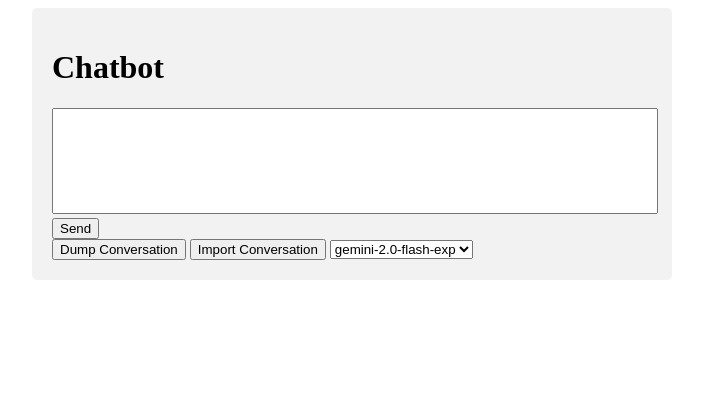
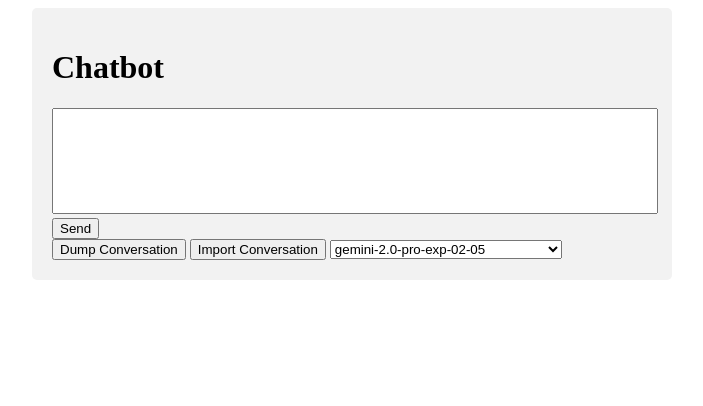
Before and after one commit to ryao/gemini-chat, a Flask app: page / in a window 1280 px wide. Shown: the top 406 px of the page, without its empty margins (288-991 px from the left). Run offline with Flask 3, Linux system fonts and the light colour scheme.

Commit message:
Add more models

```diff
--- a/templates/index.html
+++ b/templates/index.html
@@ -362,9 +362,12 @@
         <button id="import-btn">Import Conversation</button>
         <select id="model-select">
         <option value="gemini-1.5-flash">gemini-1.5-flash</option>
+        <option value="gemini-1.5-flash-8b">gemini-1.5-flash-8b</option>
         <option value="gemini-1.5-pro">gemini-1.5-pro</option>
-        <option value="gemini-1.5-flash-8b">gemini-1.5-flash-8b</option>
-        <option value="gemini-2.0-flash-exp" selected>gemini-2.0-flash-exp</option>
+        <option value="gemini-2.0-flash">gemini-2.0-flash</option>
+        <option value="gemini-2.0-flash-lite-preview-02-05">gemini-2.0-flash-lite-preview-02-05</option>
+        <option value="gemini-2.0-flash-thinking-exp-01-21">gemini-2.0-flash-thinking-exp-01-21</option>
+        <option value="gemini-2.0-pro-exp-02-05" selected>gemini-2.0-pro-exp-02-05</option>
 </select>
 
     </div>
```
